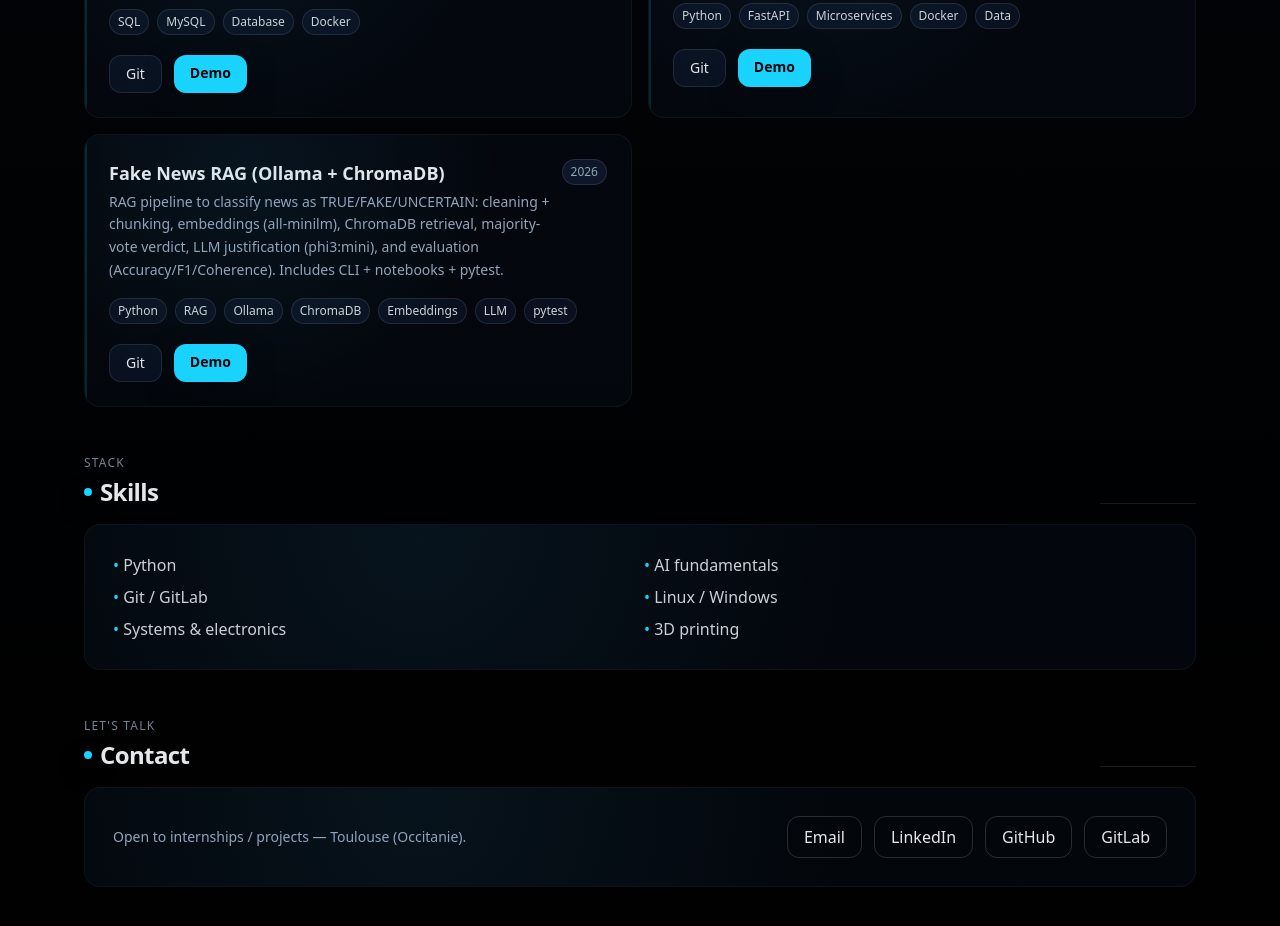
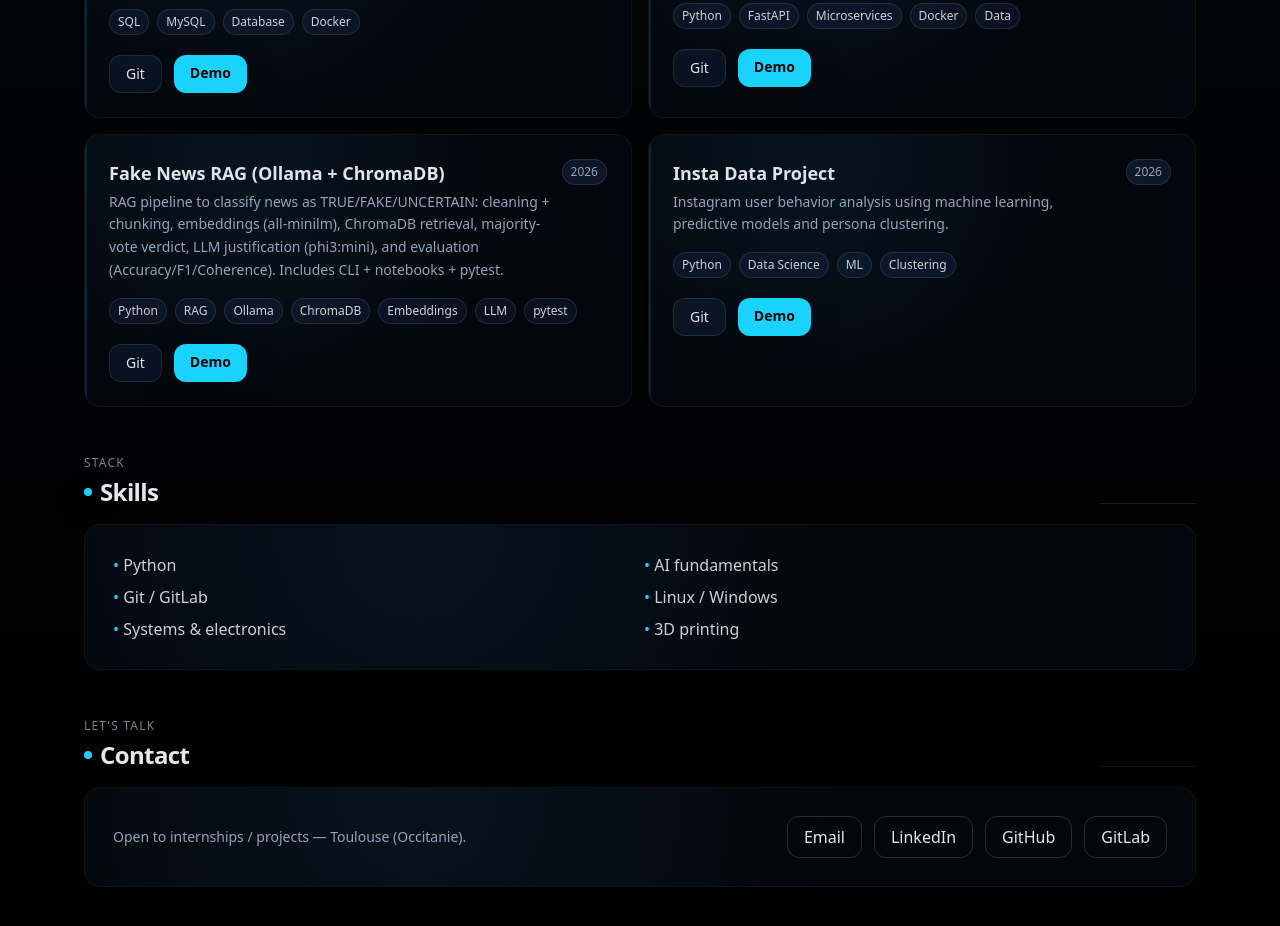
Before and after one commit to ahmad-alola/portfolio, a React (Vite) app: page / in a window 1280 px wide. Shown: the part 2940-3866 px from the top of the page. Built offline with nearby package versions, Linux system fonts and the light colour scheme.

Commit message:
update portfolio

```diff
--- a/src/i18n.js
+++ b/src/i18n.js
@@ -203,6 +203,14 @@ const resources = {
             tags: ["Python", "RAG", "Ollama", "ChromaDB", "Embeddings", "LLM", "pytest"],
             git: "https://gitlab.com/ahmad-training-2026/rag-pour-la-detection-de-fake-news",
             demo: "https://ahmad-docs-b3e3cc.gitlab.io/fake_news/",
+          },
+          {
+            title: "Insta Data Project",
+            desc: "Analyse du comportement des utilisateurs Instagram avec machine learning, prédictions et clustering de personas.",
+            year: "2026",
+            tags: ["Python", "Data Science", "ML", "Clustering"],
+            git: "https://gitlab.com/ahmad-training-2026/insta-data",
+            demo: "https://ahmad-docs-b3e3cc.gitlab.io/insta_data/",
           },
         ],
       },
@@ -429,6 +437,14 @@ const resources = {
             git: "https://gitlab.com/ahmad-training-2026/rag-pour-la-detection-de-fake-news",
             demo: "https://ahmad-docs-b3e3cc.gitlab.io/fake_news/",
           },
+          {
+            title: "Insta Data Project",
+            desc: "Instagram user behavior analysis using machine learning, predictive models and persona clustering.",
+            year: "2026",
+            tags: ["Python", "Data Science", "ML", "Clustering"],
+            git: "https://gitlab.com/ahmad-training-2026/insta-data",
+            demo: "https://ahmad-docs-b3e3cc.gitlab.io/insta_data/",
+          },
         ],
       },
 
@@ -654,6 +670,14 @@ const resources = {
             git: "https://gitlab.com/ahmad-training-2026/rag-pour-la-detection-de-fake-news",
             demo: "https://ahmad-docs-b3e3cc.gitlab.io/fake_news/",
           },
+          {
+            title: "مشروع تحليل بيانات إنستغرام",
+            desc: "تحليل سلوك مستخدمي إنستغرام باستخدام تعلم الآلة وبناء نماذج تنبؤية واكتشاف أنماط المستخدمين.",
+            year: "2026",
+            tags: ["بايثون", "تحليل", "تعلم الآلة", "علم البيانات"],
+            git: "https://gitlab.com/ahmad-training-2026/insta-data",
+            demo: "https://ahmad-docs-b3e3cc.gitlab.io/insta_data/",
+          },
         ],
       },
 
```
